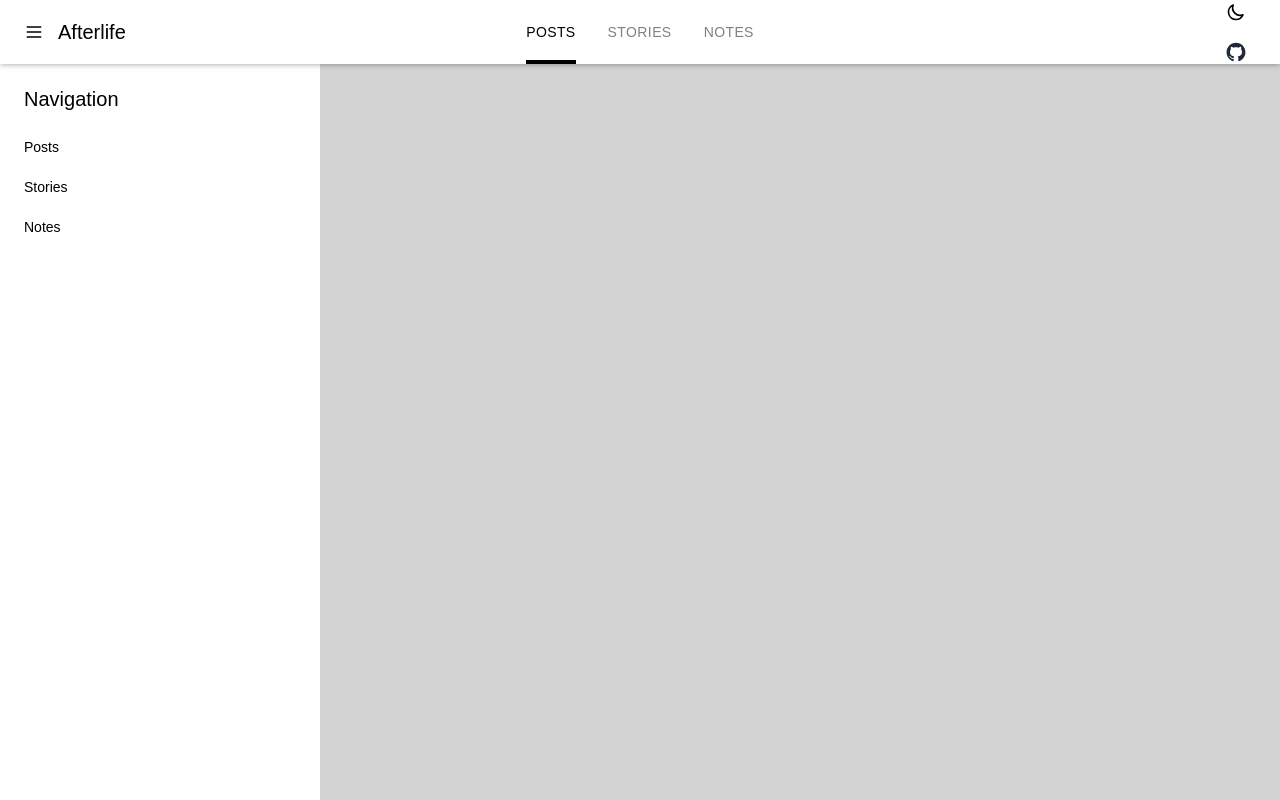
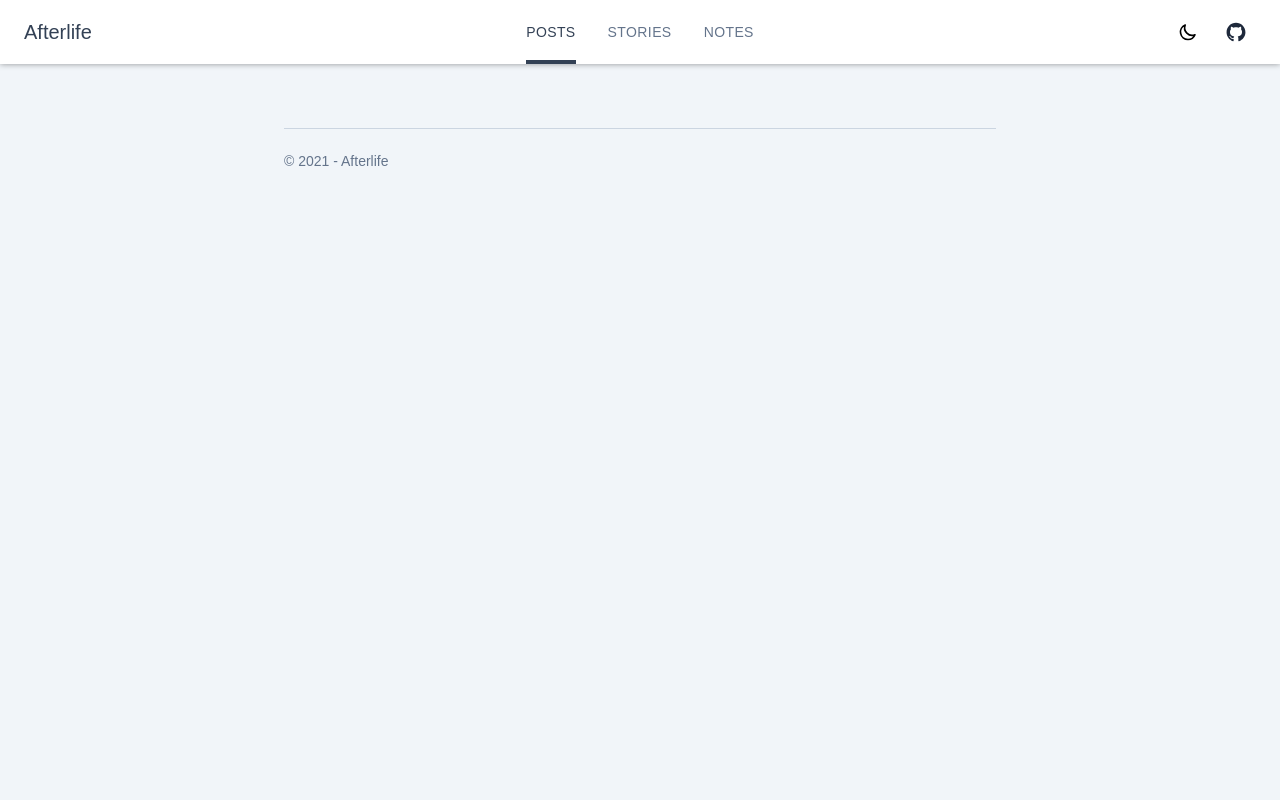
Before and after one commit to john-mirage/Afterlife, a Django app: page / in a window 1280 px wide. Run offline with Django 3.2, Linux system fonts and the light colour scheme; style sheets or scripts are compiled from the project's sources; parts of the project's set-up code (start-up, migrations or seed data) failed here and were passed over; some web fonts are replaced.

Commit message:
feat(assets): add and simplify modules

```diff
--- /dev/null
+++ b/src/assets/scss/abstracts/_variables.scss
@@ -0,0 +1,8 @@
+// Colors
+
+$color-background: #f1f5f9;
+$color-background-hover: #e2e8f0;
+$color-background-separator: #cbd5e1;
+
+$color-text-primary: #334155;
+$color-text-secondary: #64748b;
--- /dev/null
+++ b/src/assets/scss/components/_button-group.scss
@@ -0,0 +1,18 @@
+.button-group {
+    display: flex;
+    flex-direction: row;
+
+    &__item {
+        margin-left: 0.4rem;
+        margin-right: 0.4rem;
+    }
+
+    &__item:first-child {
+        margin-left: 0;
+    }
+
+    &__item:last-child {
+        margin-right: 0;
+    }
+
+}
--- a/src/assets/scss/components/_button.scss
+++ b/src/assets/scss/components/_button.scss
@@ -1,3 +1,5 @@
+@use '../abstracts/variables';
+
 .button {
     display: block;
     width: 4rem;
@@ -5,9 +7,11 @@
     position: relative;
     border-radius: 50%;
     cursor: pointer;
+    transition-property: background-color;
+    transition-duration: 300ms;
 
     &:hover {
-        background-color: lightgrey;
+        background-color: variables.$color-background-hover;
     }
 
     &--left {
--- /dev/null
+++ b/src/assets/scss/components/_container.scss
@@ -0,0 +1,10 @@
+.container {
+    width: 100%;
+    padding-left: 2.4rem;
+    padding-right: 2.4rem;
+
+    @media (min-width: 760px) {
+        margin: auto;
+        width: 760px;
+    }
+}
--- /dev/null
+++ b/src/assets/scss/components/_footer.scss
@@ -0,0 +1,16 @@
+@use '../abstracts/variables';
+
+.footer {
+
+    &__separator {
+        width: 100%;
+        height: 0.1rem;
+        background-color: variables.$color-background-separator;
+    }
+
+    &__text {
+        font-size: 1.4rem;
+        padding: 2.4rem 0;
+        color: variables.$color-text-secondary;
+    }
+}
--- a/src/assets/scss/components/_header.scss
+++ b/src/assets/scss/components/_header.scss
@@ -1,3 +1,5 @@
+@use '../abstracts/variables';
+
 .header {
     display: flex;
     flex-direction: row;
@@ -19,23 +21,37 @@
             justify-content: start;
         }
 
-        &--center {
-            justify-content: center;
-        }
-
         &--right {
             justify-content: end;
         }
     }
 
+    &__menu {
+        display: block;
+
+        @media (min-width: 720px) {
+            display: none;
+        }
+    }
+
     &__navigation {
+        display: none;
         height: 100%;
+
+        @media (min-width: 720px) {
+            display: block;
+        }
     }
 
     &__brand {
         font-size: 2rem;
         font-weight: 500;
         padding-left: 0.4rem;
+        color: variables.$color-text-primary;
+
+        @media (min-width: 720px) {
+            padding-left: 0;
+        }
     }
 
 }
--- a/src/assets/scss/components/_overlay.scss
+++ /dev/null
@@ -1,3 +0,0 @@
-.overlay {
-    display: none;
-}
--- a/src/assets/scss/components/_page.scss
+++ b/src/assets/scss/components/_page.scss
@@ -1,5 +1,7 @@
+@use '../abstracts/variables';
+
 .page {
-    background-color: lightgrey;
+    background-color: variables.$color-background;
 
     &__header {
         position: fixed;
@@ -15,8 +17,25 @@
     &__sidebar {
         position: fixed;
         top: 0;
+        left: -32rem;
+        z-index: 80;
+        transition-property: left;
+        transition-duration: 300ms;
+    }
+
+    &__sidebar-trigger {
+        display: none;
+    }
+
+    &__sidebar-overlay {
+        display: none;
+        position: fixed;
+        top: 0;
         left: 0;
-        z-index: 80;
+        width: 100%;
+        height: 100vh;
+        background-color: rgba(0, 0, 0, 0.5);
+        z-index: 70;
     }
 
     &__footer {
@@ -24,3 +43,11 @@
     }
 
 }
+
+.page__sidebar-trigger:checked ~ .page__sidebar {
+    left: 0;
+}
+
+.page__sidebar-trigger:checked ~ .page__sidebar-overlay {
+    display: block;
+}
--- a/src/assets/scss/components/_tabs.scss
+++ b/src/assets/scss/components/_tabs.scss
@@ -1,3 +1,5 @@
+@use '../abstracts/variables';
+
 .tabs {
     height: 100%;
     display: flex;
@@ -5,7 +7,17 @@
 
     &__item {
         height: 100%;
-        padding: 0 1.6rem;
+        padding-left: 1.6rem;
+        padding-right: 1.6rem;
+
+        &--left {
+            padding-left: 0;
+        }
+
+        &--right {
+            padding-right: 0;
+        }
+
     }
 
     &__link {
@@ -20,10 +32,10 @@
         font-weight: 500;
         text-transform: uppercase;
         letter-spacing: 0.04rem;
-        color: gray;
+        color: variables.$color-text-secondary;
 
         &--active {
-            color: black;
+            color: variables.$color-text-primary;
         }
     }
 
@@ -33,7 +45,7 @@
         left: 0;
         width: 100%;
         height: 0.4rem;
-        background-color: black;
+        background-color: variables.$color-text-primary;
     }
 
 }
--- a/src/assets/scss/components/_trigger.scss
+++ /dev/null
@@ -1,3 +0,0 @@
-.trigger {
-    display: none;
-}
```
Also changed, not shown: src/assets/main.scss (+4 -3 lines).
